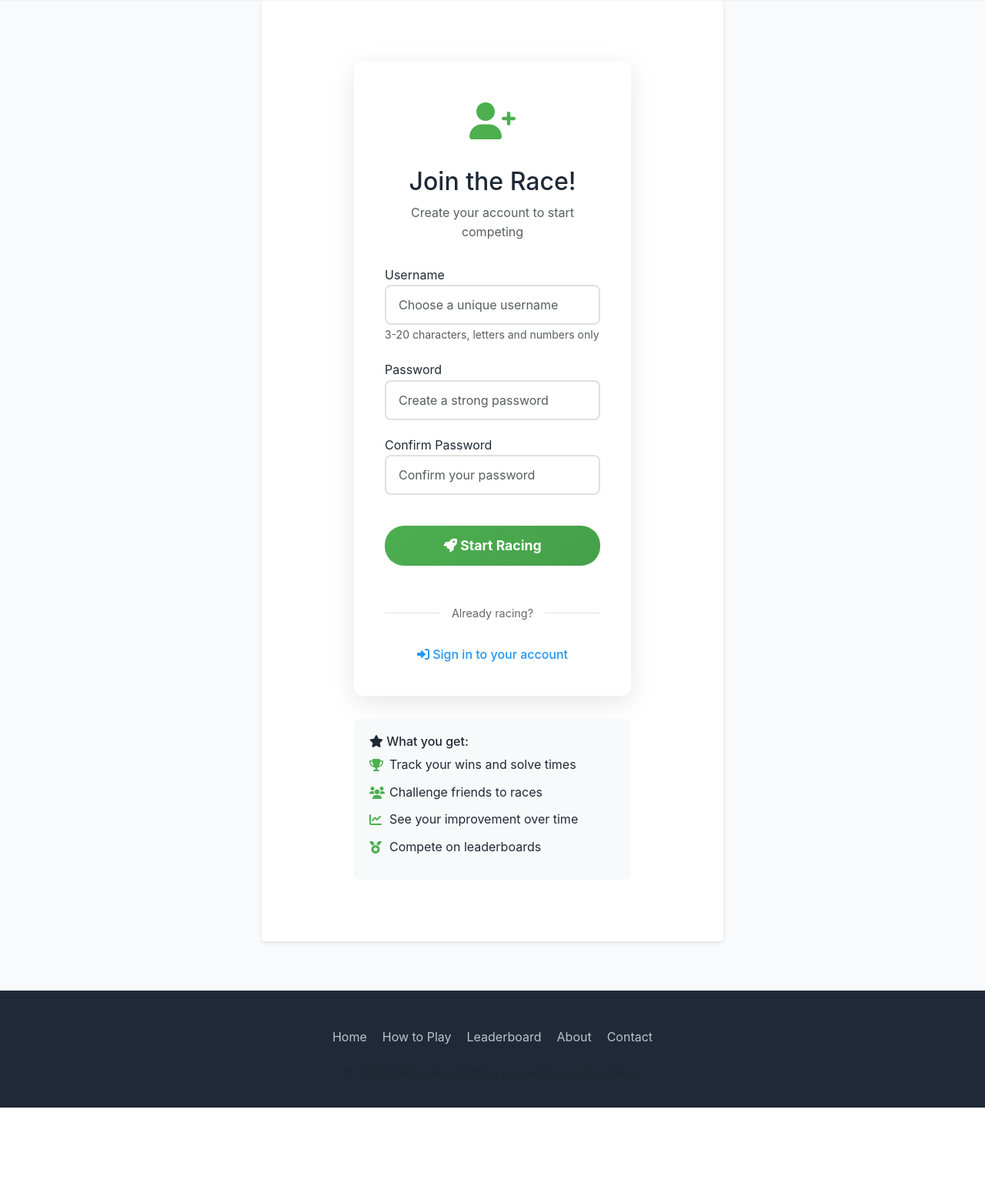
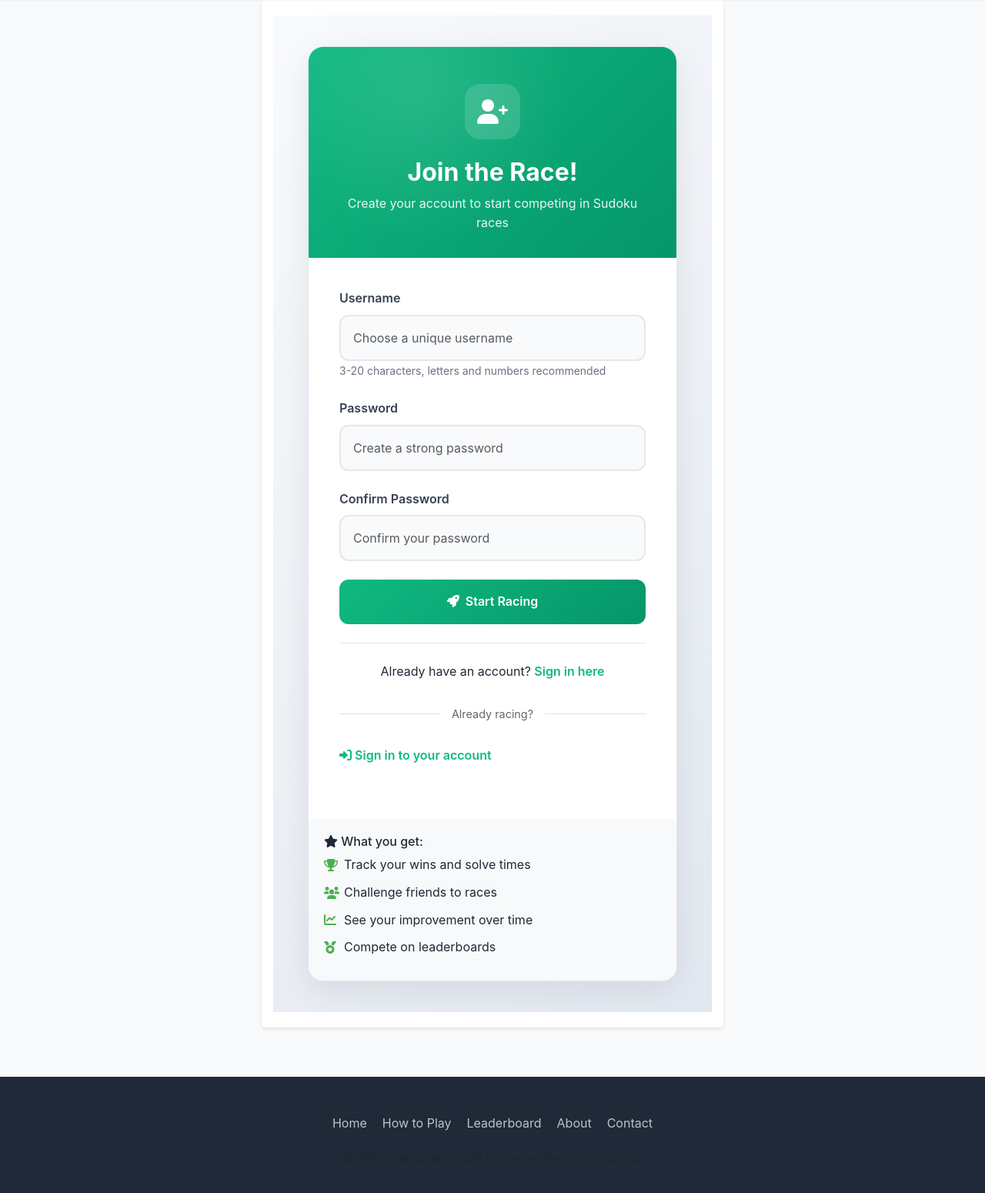
Before and after one commit to AECHE7/2PSUDOKU, a Django app: template templates/game/register.html in a window 1280 px wide. Shown: the part 73-1623 px from the top of the page at 77% size. Before the commit the page ends 1512 px from the top, so only its background shows below. Run offline with Django 3.2, Linux system fonts and the light colour scheme; the template is opened without the code that fills it, so the values that code supplies are empty.

Commit message:
✅ Complete backend-frontend alignment
- Updated login/register views with proper form validation
- Aligned error handling with modern UI components
- Consistent form structure across authentication pages
- Modern registration page matching login design
- Backend form mock objects for template compatibility
- Comprehensive input validation with user-friendly messages
- Maintained all core 2-player racing functionality
- Professional UI now fully integrated with Django backend

```diff
--- a/templates/game/register.html
+++ b/templates/game/register.html
@@ -4,74 +4,171 @@
 
 {% block extra_css %}
 <style>
+  .auth-page {
+    background: linear-gradient(135deg, #f8fafc 0%, #e2e8f0 100%);
+    min-height: 100vh;
+    display: flex;
+    align-items: center;
+    padding: 40px 20px;
+  }
+
   .auth-container {
-    max-width: 400px;
-    margin: 60px auto;
-    padding: 0 20px;
+    max-width: 480px;
+    width: 100%;
+    margin: 0 auto;
   }
 
   .auth-card {
     background: white;
-    border-radius: 12px;
-    padding: 40px;
-    box-shadow: 0 8px 32px rgba(0,0,0,0.1);
-    text-align: center;
+    border-radius: 20px;
+    box-shadow: 0 12px 40px rgba(0, 0, 0, 0.08);
+    border: 1px solid #e2e8f0;
+    overflow: hidden;
   }
 
   .auth-header {
-    margin-bottom: 30px;
+    padding: 48px 40px 32px;
+    text-align: center;
+    background: linear-gradient(135deg, #10b981 0%, #059669 100%);
+    color: white;
+    position: relative;
   }
 
-  .auth-icon {
-    font-size: 3rem;
-    color: #4caf50;
-    margin-bottom: 20px;
+  .auth-header::before {
+    content: '';
+    position: absolute;
+    top: 0;
+    left: 0;
+    right: 0;
+    bottom: 0;
+    background: radial-gradient(circle at 30% 20%, rgba(255, 255, 255, 0.1) 0%, transparent 50%);
+    pointer-events: none;
+  }
+
+  .auth-logo {
+    width: 72px;
+    height: 72px;
+    background: rgba(255, 255, 255, 0.15);
+    border-radius: 20px;
+    display: flex;
+    align-items: center;
+    justify-content: center;
+    margin: 0 auto 24px;
+    font-size: 2rem;
+    backdrop-filter: blur(10px);
+    position: relative;
+    z-index: 1;
+  }
+
+  .auth-title {
+    margin-bottom: 8px;
+    font-weight: 700;
+    font-size: 2rem;
+    line-height: 1.2;
+    position: relative;
+    z-index: 1;
+  }
+
+  .auth-subtitle {
+    opacity: 0.9;
+    font-size: 1rem;
+    margin: 0;
+    position: relative;
+    z-index: 1;
+  }
+
+  .auth-body {
+    padding: 40px;
   }
 
   .form-group {
-    margin-bottom: 20px;
-    text-align: left;
+    margin-bottom: 24px;
+  }
+
+  .form-label {
+    font-weight: 600;
+    color: #374151;
+    margin-bottom: 8px;
+    display: block;
   }
 
   .form-control {
-    border-radius: 8px;
-    border: 2px solid #e0e0e0;
-    padding: 12px 16px;
+    width: 100%;
+    padding: 16px;
+    border: 2px solid #e5e7eb;
+    border-radius: 12px;
     font-size: 1rem;
-    transition: border-color 0.3s ease;
+    transition: all 0.2s ease;
+    background: #f9fafb;
   }
 
   .form-control:focus {
-    border-color: #4caf50;
-    box-shadow: 0 0 0 0.2rem rgba(76, 175, 80, 0.25);
+    outline: none;
+    border-color: #10b981;
+    background: white;
+    box-shadow: 0 0 0 3px rgba(16, 185, 129, 0.1);
+  }
+
+  .form-control.is-invalid {
+    border-color: #ef4444;
+    background-color: #fef2f2;
+  }
+
+  .invalid-feedback {
+    color: #ef4444;
+    font-size: 0.875rem;
+    margin-top: 6px;
+  }
+
+  .form-text {
+    color: #6b7280;
+    font-size: 0.875rem;
+    margin-top: 6px;
   }
 
   .auth-btn {
-    background: linear-gradient(135deg, #4caf50 0%, #45a049 100%);
+    width: 100%;
+    padding: 16px;
+    background: linear-gradient(135deg, #10b981 0%, #059669 100%);
+    color: white;
     border: none;
-    color: white;
-    padding: 12px 30px;
-    font-size: 1.1rem;
-    font-weight: bold;
-    border-radius: 25px;
-    width: 100%;
-    transition: all 0.3s ease;
-    margin: 20px 0;
+    border-radius: 12px;
+    font-size: 1rem;
+    font-weight: 600;
+    cursor: pointer;
+    transition: all 0.2s ease;
+    margin-bottom: 24px;
   }
 
   .auth-btn:hover {
     transform: translateY(-2px);
-    box-shadow: 0 6px 20px rgba(76, 175, 80, 0.4);
+    box-shadow: 0 8px 24px rgba(16, 185, 129, 0.3);
+  }
+
+  .auth-footer {
+    text-align: center;
+    padding-top: 24px;
+    border-top: 1px solid #e5e7eb;
   }
 
   .auth-link {
-    color: #2196f3;
+    color: #10b981;
     text-decoration: none;
-    font-weight: 500;
+    font-weight: 600;
   }
 
   .auth-link:hover {
+    color: #059669;
     text-decoration: underline;
+  }
+
+  .error-message {
+    background: #fef2f2;
+    color: #991b1b;
+    padding: 12px 16px;
+    border-radius: 8px;
+    margin-bottom: 20px;
+    border: 1px solid #fecaca;
   }
 
   .divider {
@@ -123,68 +220,97 @@
 {% endblock %}
 
 {% block content %}
+<div class="auth-page">
   <div class="auth-container">
     <div class="auth-card">
       <div class="auth-header">
-      <div class="auth-icon">
+        <div class="auth-logo">
           <i class="fas fa-user-plus"></i>
         </div>
-      <h2>Join the Race!</h2>
-      <p class="text-muted">Create your account to start competing</p>
+        <h1 class="auth-title">Join the Race!</h1>
+        <p class="auth-subtitle">Create your account to start competing in Sudoku races</p>
       </div>
 
-    {% if error %}
-      <div class="alert alert-danger" role="alert">
-        <i class="fas fa-exclamation-triangle"></i>
-        {{ error }}
+      <div class="auth-body">
+        {% if form.errors %}
+          <div class="error-message">
+            <strong>Please correct the errors below:</strong>
+            <ul class="mb-0 mt-2">
+              {% for field, errors in form.errors.items %}
+                {% for error in errors %}
+                  <li>{{ error }}</li>
+                {% endfor %}
+              {% endfor %}
+            </ul>
           </div>
         {% endif %}
 
-    <form method="post" id="register-form">
+        <form method="post" id="register-form" class="auth-form">
           {% csrf_token %}
 
           <div class="form-group">
-        <label for="username">Username</label>
+            <label for="id_username" class="form-label">Username</label>
             <input type="text"
-               class="form-control"
-               id="username"
                    name="username"
+                   id="id_username"
+                   class="form-control {% if form.username.errors %}is-invalid{% endif %}"
+                   value="{{ form.username.value|default:'' }}"
                    placeholder="Choose a unique username"
                    required
                    minlength="3"
-               maxlength="20"
-               autocomplete="username">
-        <small class="form-text text-muted">3-20 characters, letters and numbers only</small>
+                   maxlength="20">
+            {% if form.username.errors %}
+              <div class="invalid-feedback">
+                {% for error in form.username.errors %}{{ error }}{% endfor %}
+              </div>
+            {% else %}
+              <small class="form-text">3-20 characters, letters and numbers recommended</small>
+            {% endif %}
           </div>
 
           <div class="form-group">
-        <label for="password">Password</label>
+            <label for="id_password" class="form-label">Password</label>
             <input type="password"
-               class="form-control"
-               id="password"
                    name="password"
+                   id="id_password"
+                   class="form-control {% if form.password.errors %}is-invalid{% endif %}"
                    placeholder="Create a strong password"
                    required
-               minlength="6"
-               autocomplete="new-password">
+                   minlength="6">
+            {% if form.password.errors %}
+              <div class="invalid-feedback">
+                {% for error in form.password.errors %}{{ error }}{% endfor %}
+              </div>
+            {% endif %}
             <div class="password-strength" id="password-strength"></div>
           </div>
 
           <div class="form-group">
-        <label for="password_confirm">Confirm Password</label>
+            <label for="id_password_confirm" class="form-label">Confirm Password</label>
             <input type="password"
-               class="form-control"
-               id="password_confirm"
                    name="password_confirm"
+                   id="id_password_confirm"
+                   class="form-control {% if form.password_confirm.errors %}is-invalid{% endif %}"
                    placeholder="Confirm your password"
-               required
-               autocomplete="new-password">
+                   required>
+            {% if form.password_confirm.errors %}
+              <div class="invalid-feedback">
+                {% for error in form.password_confirm.errors %}{{ error }}{% endfor %}
+              </div>
+            {% endif %}
             <div id="password-match" class="password-strength"></div>
           </div>
 
           <button type="submit" class="auth-btn">
-        <i class="fas fa-rocket"></i> Start Racing
+            <i class="fas fa-rocket me-2"></i>Start Racing
           </button>
+
+          <div class="auth-footer">
+            <p class="mb-0">
+              Already have an account?
+              <a href="{% url 'login' %}" class="auth-link">Sign in here</a>
+            </p>
+          </div>
         </form>
 
     <div class="divider">
```
Also changed, not shown: game/views.py (+73 -7 lines). Lines whose indentation alone changed are shown as unchanged.
